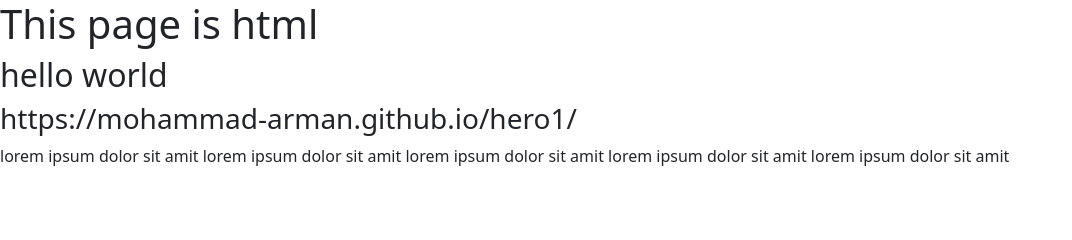
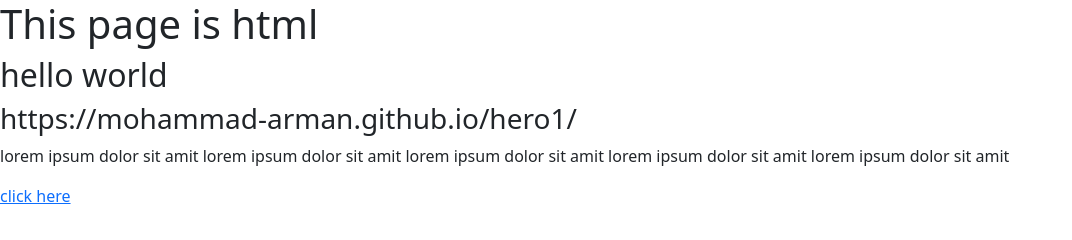
Before and after one commit to mohammad-arman/hero1, a plain HTML site: page index.html in a window 1280 px wide. Shown: the whole page, without its empty margins (0-1072 px from the left). Drawn offline with Linux system fonts and the light colour scheme.

Commit message:
anchor added

```diff
--- a/index.html
+++ b/index.html
@@ -14,6 +14,7 @@
 	<h2>hello world</h2>
 	<h3>https://mohammad-arman.github.io/hero1/</h3>
 	<p>lorem ipsum dolor sit amit lorem ipsum dolor sit amit lorem ipsum dolor sit amit lorem ipsum dolor sit amit lorem ipsum dolor sit amit </p>
+	<a href="www.google.com">click here</a>
 	<script src="./assets/js/bootstrap.min.js"></script>
 	<script src="./assets/js/script.js"></script>
 </body>
```
